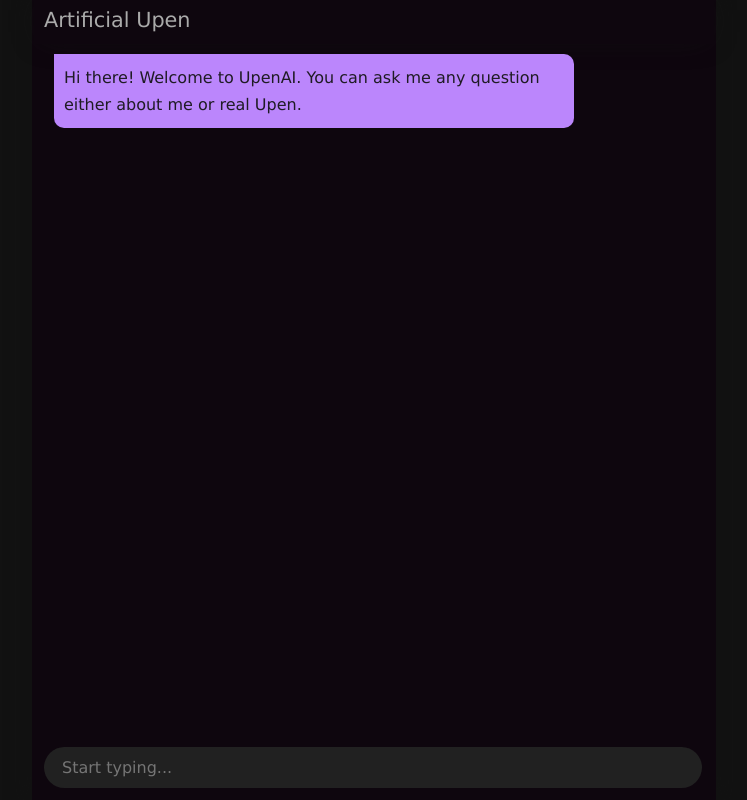
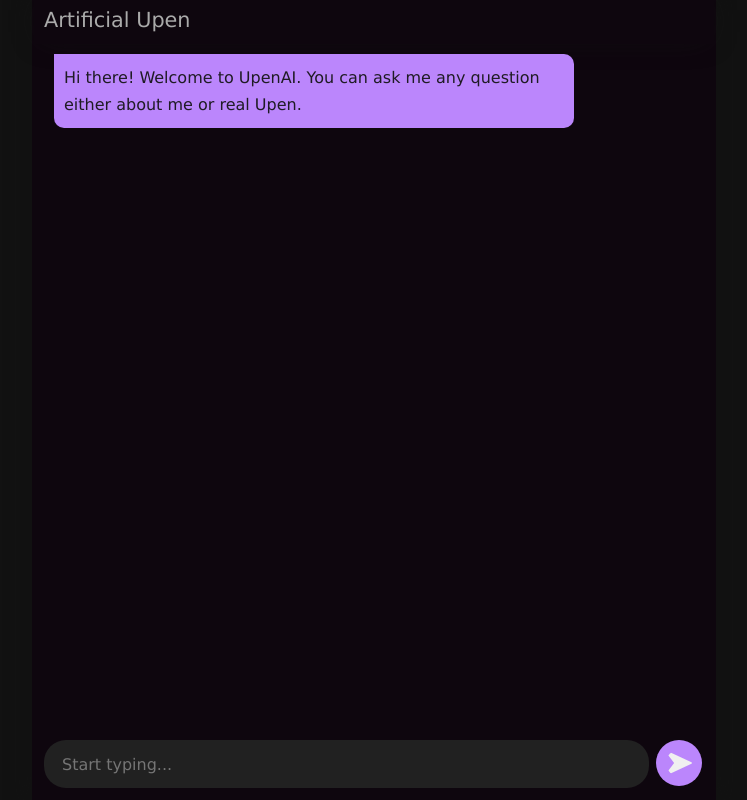
Before and after one commit to dhakalu/chat-with-me, a React (Create React App) app: page / in a window 1280 px wide. Shown: the whole page, without its empty margins (266-1013 px from the left). Built offline with nearby package versions, Linux system fonts and the light colour scheme; what @tensorflow/tfjs would draw is missing.

Commit message:
fix: add send icon

```diff
--- /dev/null
+++ b/src/pages/chat/SendIcon.js
@@ -0,0 +1,31 @@
+import React from 'react'
+
+const SendIcon = ({
+  fill = '#f0f0f0',
+  className = 'send-icon',
+  onClick = () => false
+}) => {
+  return (
+    <svg
+      onClick={onClick}
+      className={className}
+      style={{ fill: fill }}
+      xmlns='http://www.w3.org/2000/svg'
+      xmlnsXlink='http://www.w3.org/1999/xlink'
+      version='1.1' id='Capa_1' x='0px' y='0px'
+      viewBox='0 0 448.011 448.011'
+      width={26}
+      height={26}
+      xmlSpace='preserve'
+    >
+      <title>send</title>
+      <g>
+        <g>
+          <path d='M438.731,209.463l-416-192c-6.624-3.008-14.528-1.216-19.136,4.48c-4.64,5.696-4.8,13.792-0.384,19.648l136.8,182.4    l-136.8,182.4c-4.416,5.856-4.256,13.984,0.352,19.648c3.104,3.872,7.744,5.952,12.448,5.952c2.272,0,4.544-0.48,6.688-1.472    l416-192c5.696-2.624,9.312-8.288,9.312-14.528S444.395,212.087,438.731,209.463z' />
+        </g>
+      </g>
+    </svg>
+  )
+}
+
+export default SendIcon
--- a/src/pages/chat/Wrapper.js
+++ b/src/pages/chat/Wrapper.js
@@ -81,6 +81,13 @@ const Wrapper = styled.div`
         .query{
             margin: 10px;
             width: calc(100% - 22px);
+            display: flex;
+
+            form {
+                flex: 1;
+                margin-right: 7px;
+            }
+
             input {
                 width: calc(100% - 36px);
                 border: none;
@@ -90,6 +97,20 @@ const Wrapper = styled.div`
                 color: #f0f0f0;
                 padding: 11px 18px;
                 font-size: 16px;
+                height: 26px;
+
+            }
+
+            .send-icon {
+                height: 26px;
+                width: 26px;
+                padding: 10px;
+                background: #BB86FC;
+                border-radius: 50%;
+
+                &:hover {
+                    cursor: pointer;
+                }
             }
         }
     }
--- a/src/pages/chat/index.js
+++ b/src/pages/chat/index.js
@@ -2,6 +2,7 @@ import React, { useEffect, useRef, useState } from 'react'
 import Message from './Message'
 import Wrapper from './Wrapper'
 import { getIntent, INTENTS } from '../../ai/AnswerUtils'
+import SendIcon from './SendIcon'
 
 const ChatPage = ({
   initialMessages = testMessages
@@ -38,6 +39,7 @@ const ChatPage = ({
   }, [scrollableContent, messages.length])
 
   const onQuerySubmit = () => {
+    if (!query) return
     setMessages(
       [...messages, {
         type: 'query',
@@ -116,6 +118,7 @@ const ChatPage = ({
               placeholder='Start typing...'
             />
           </form>
+          <SendIcon onClick={handleSubmit} />
         </div>
       </div>
     </Wrapper>
```
